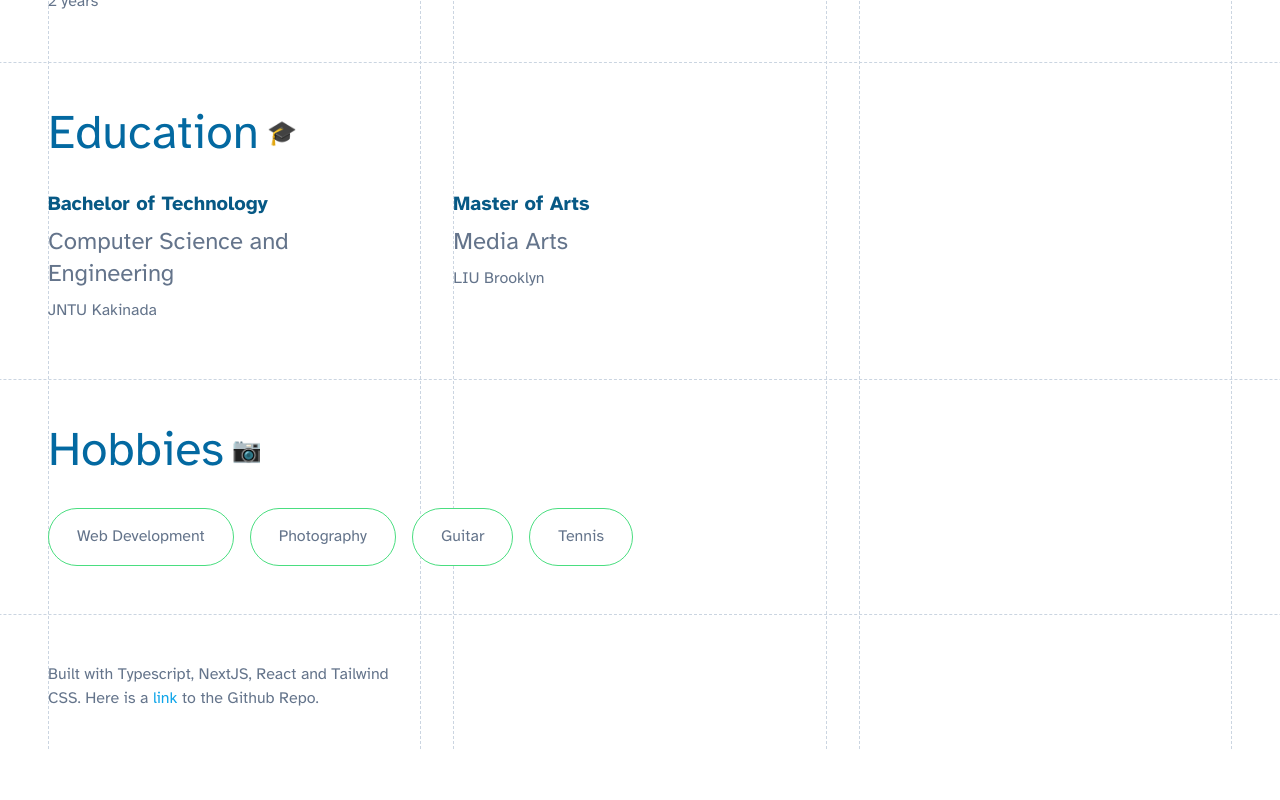
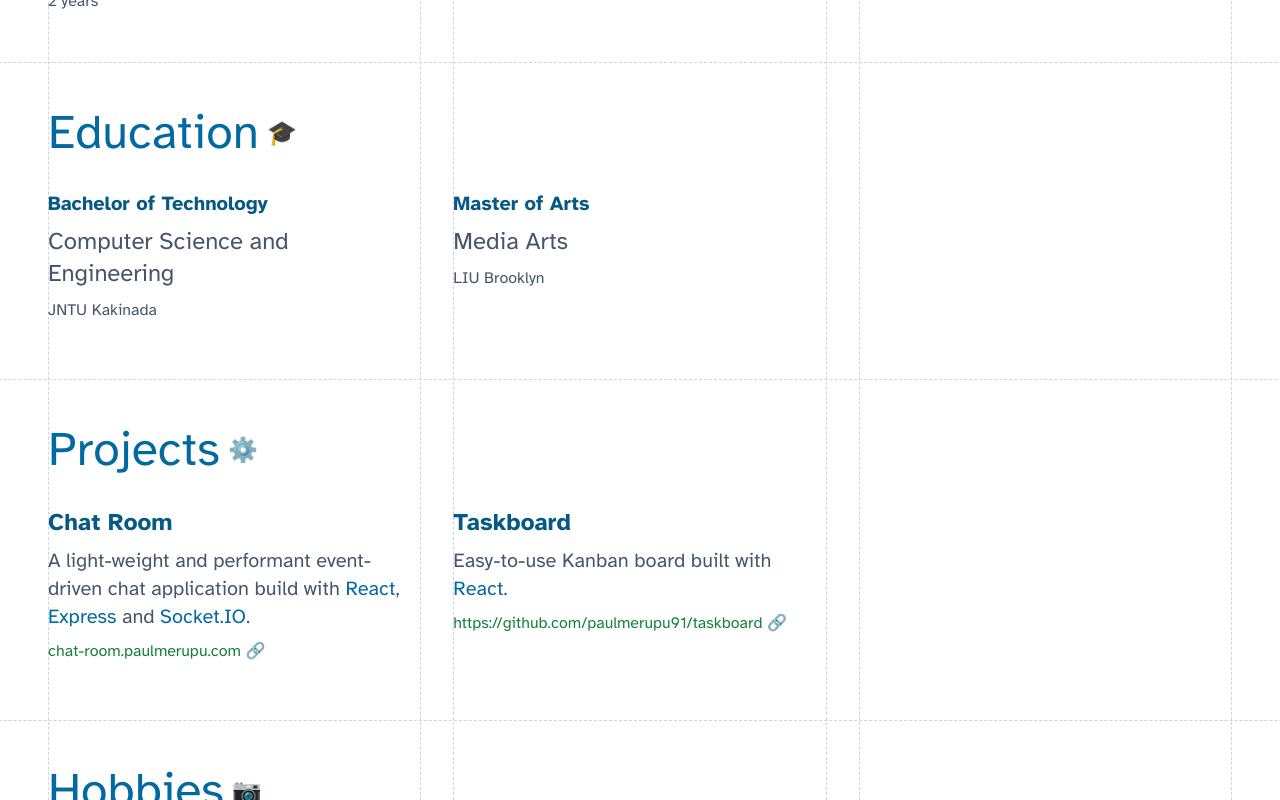
Before and after one commit to paulmerupu91/portfolio-site-v2, a Next.js app: page / in a window 1280 px wide. Shown: the part 1484-2284 px from the top of the page. Before the commit the page ends 2243 px from the top, so only its background shows below. Built offline with nearby package versions, Linux system fonts and the light colour scheme; no server answers.

Commit message:
Added Projects section.

```diff
--- a/src/app/layout.tsx
+++ b/src/app/layout.tsx
@@ -45,7 +45,7 @@ export default function RootLayout({
     return (
         <html lang="en">
 
-            <body className={`${hyperLedible.className} text-slate-500 dark:text-slate-200 dark:bg-slate-900 overflow-x-hidden`}>
+            <body className={`${hyperLedible.className} text-slate-600 dark:text-slate-200 dark:bg-slate-900 overflow-x-hidden`}>
 
                 <Navigation></Navigation>
                 {children}
--- a/src/app/page.tsx
+++ b/src/app/page.tsx
@@ -9,6 +9,7 @@ import Experience from '@/components/Experience';
 import Script from 'next/script';
 import Education from '@/components/Education';
 import Footer from '@/components/Footer';
+import Projects from '@/components/Projects';
 
 export default function Home() {
     return (
@@ -42,7 +43,7 @@ export default function Home() {
                 </h1>
                 {/* <DottedXAxis></DottedXAxis> */}
                 <p className="col-span-1 md:col-span-2
-                    leading-8 text-xl sm:text-2xl text-blue-200 md:leading-10 md:text-3xl
+                    leading-8 text-xl sm:text-2xl md:leading-10 md:text-3xl
                     mt-5 md:mt-0"
                 >
                     As a full-stack web developer with over 7 years experience, and having a background in
@@ -75,6 +76,12 @@ export default function Home() {
                 <Education></Education>
 
                 <SectionSpacer></SectionSpacer>
+                <Heading2>Projects
+                    <span className="text-2xl ms-2">{`⚙️`}</span>
+                </Heading2>
+                <Projects></Projects>
+
+                <SectionSpacer></SectionSpacer>
                 <Heading2>Hobbies
                     <span className="text-2xl ms-2">{`📷`}</span>
                 </Heading2>
@@ -95,8 +102,6 @@ export default function Home() {
                         </h3>
                     )}
                 </div>
-
-
 
                 {/* <SectionSpacer></SectionSpacer>
                 <Heading2>Projects
--- /dev/null
+++ b/src/components/CustomLink.tsx
@@ -0,0 +1,19 @@
+import React from 'react'
+
+type Props = {
+    children?: React.ReactNode,
+    href: string,
+    className?: string,
+    green?: boolean
+}
+
+function CustomLink({children, href, className, green = false}: Props) {
+
+    const textColor = !green ? `text-sky-700  hover:text-sky-500 dark:text-sky-500 dark:hover:text-sky-300`
+        : `text-green-700  hover:text-green-500 dark:text-green-500 dark:hover:text-green-300`;
+  return (
+    <a target="_blank" href={href} className={` ${textColor} ${className}`}>{children}</a>
+  )
+}
+
+export default CustomLink
--- /dev/null
+++ b/src/components/Projects.tsx
@@ -0,0 +1,62 @@
+import React from 'react';
+import CustomLink from './CustomLink';
+
+type Props = {}
+
+type Job = {
+    title: string,
+    description?: string | React.ReactNode,
+    link?: string | React.ReactNode,
+    githubLink?: string | React.ReactNode
+}
+
+const workExp: Job[] = [
+    {
+        title: 'Chat Room',
+        description: <div>A light-weight and performant event-driven chat application build with <CustomLink href="https://react.dev/">React</CustomLink>, <CustomLink href="https://expressjs.com/">Express</CustomLink> and <CustomLink href="https://socket.io/">Socket.IO</CustomLink>.</div>,
+        link: <CustomLink className='text-small' green={true} href='chat-room.paulmerupu.com'>chat-room.paulmerupu.com 🔗</CustomLink>
+    },
+    {
+        title: 'Taskboard',
+        description: <div>Easy-to-use Kanban board built with <CustomLink href="https://react.dev/">React</CustomLink>.</div>,
+        githubLink: <CustomLink className='text-small' green={true} href='https://github.com/paulmerupu91/taskboard'>https://github.com/paulmerupu91/taskboard 🔗</CustomLink>
+    },
+
+]
+
+function Experience({ }: Props) {
+    return (
+        <>
+            {
+                workExp.map((project, i) => {
+
+                    return (
+
+                        <div key={i} className={`col-span-3 md:col-span-1`}>
+                            <h4 className='font-bold text-2xl text-sky-800 dark:text-sky-600'>
+                                {project.title}
+                            </h4>
+                            <h3 className='text-xl my-2'>
+                                {project.description}
+                            </h3>
+                            <div className='my-2'>
+                                {project.link}
+                            </div>
+                            <div className='my-2'>
+                                {project.githubLink}
+                            </div>
+
+
+
+                        </div>
+
+                    )
+                }
+                )
+            }
+        </>
+
+    )
+}
+
+export default Experience
```
